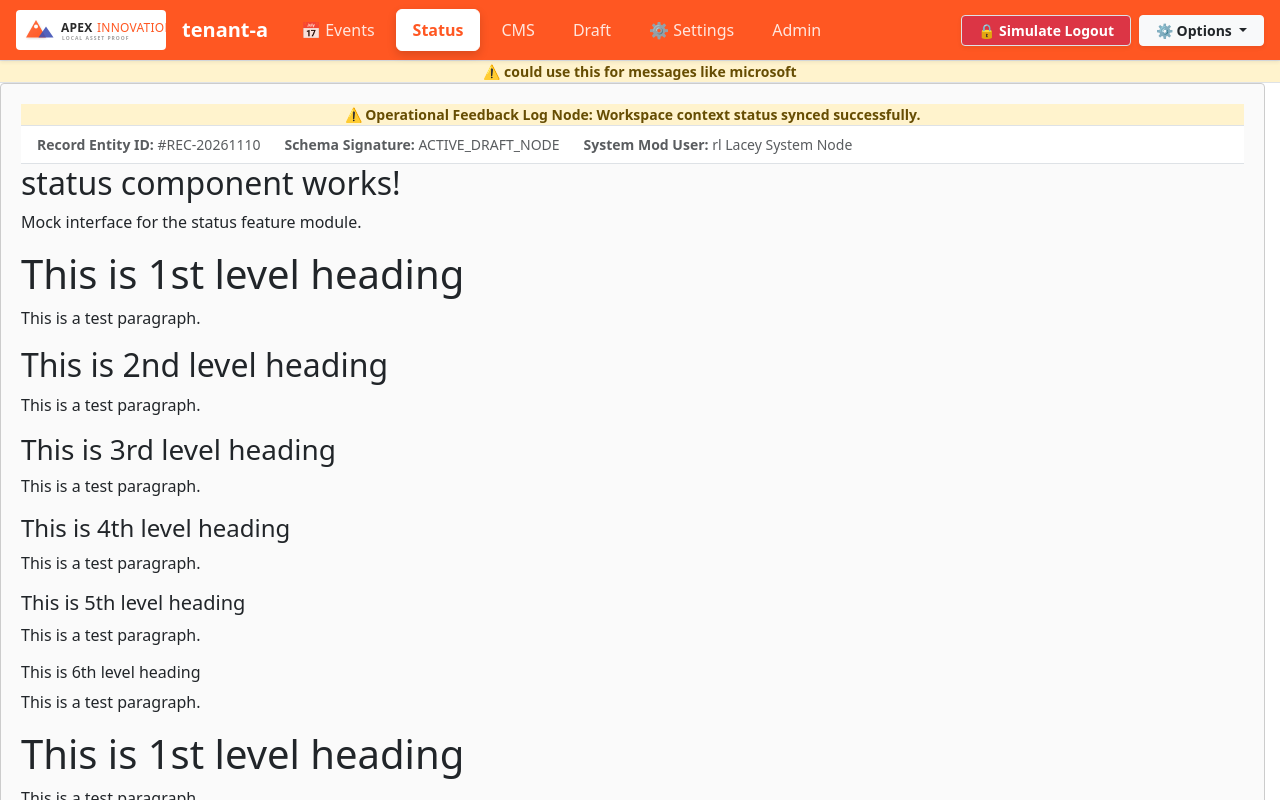
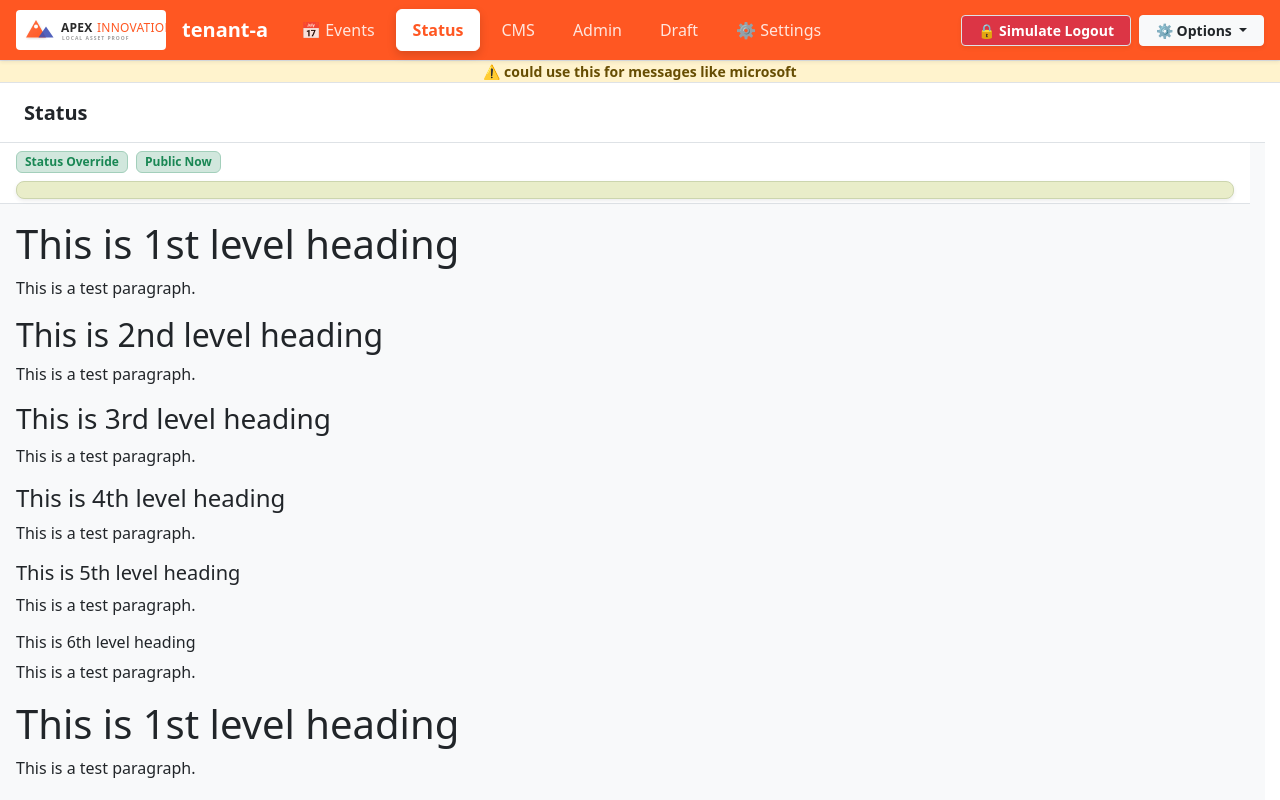
Before and after one commit to rlacey2/ng-9022-multi-tenant-ng750-structure, an Angular app: page /app/status in a window 1280 px wide. Built offline with nearby package versions, Linux system fonts and the light colour scheme.

Commit message:
Update: 13/11/2026  0:09:09.50

```diff
--- a/src/app/core/services/navigation.service.ts.ts
+++ b/src/app/core/services/navigation.service.ts.ts
@@ -15,9 +15,10 @@ export class NavigationService {
     { label: '🔑 Login', path: '/login', visibility: 'publicOnly' },
     { label: 'Status', path: '/app/status', visibility: 'authenticatedOnly' },
     { label: 'CMS', path: '/app/cms', visibility: 'authenticatedOnly' },
+
+    { label: 'Admin', path: '/app/admin', visibility: 'authenticatedOnly' },
     { label: 'Draft', path: '/app/draft', visibility: 'authenticatedOnly' },
-    { label: '⚙️ Settings', path: '/app/useraccount', visibility: 'authenticatedOnly' },
-    { label: 'Admin', path: '/app/admin', visibility: 'authenticatedOnly' }
+    { label: '⚙️ Settings', path: '/app/useraccount', visibility: 'authenticatedOnly' }
   ];
 
   // Automatically updates whenever authService.isAuthenticated() changes
--- a/src/app/features/authenticated/status/status.html
+++ b/src/app/features/authenticated/status/status.html
@@ -1,26 +1,34 @@
-<div class="status-container">
-  <!-- Level 3: Optional Feedback Badge Row (Sticky at the very top of view) -->
+<app-workspace-view pageTitle="Status">
 
-  <!-- Added 'bg-warning-subtle' with an explicit style override to guarantee 100% background opacity -->
-  <div
-    class="bg-warning-subtle text-warning-emphasis   border-bottom text-center small fw-semibold flex-shrink-0 sticky-top"
-    style="z-index: 1020; top: 0; background-color: #fff3cd !important;">
-    ⚠️ Operational Feedback Log Node: Workspace context status synced successfully.
-  </div>
+  <!-- Column 2: REPLACING THE ENTIRE [main-content] ELEMENT HOOK FOR STICKY INSIDE-COLUMN RETENTION -->
+ <!-- ❌ h-100 cuts the parent container short, causing sticky items to push off at the bottom -->
+<!-- ✅ min-h-100 lets the parent grow with the content so sticky items stay locked all the way to the bottom -->
 
-  <!-- Level 4: Optional Entity Record Header Row (Sticky underneath Level 3) -->
-  <!-- Replaced 'bg-light' with explicit 'bg-white' and a backup solid background-color rule -->
-  <div class="bg-white text-muted border-bottom py-2 px-3 small d-flex gap-4 flex-shrink-0 sticky-top"
-    style="z-index: 1019; top: 32px; background-color: #ffffff !important;">
-    <div><strong>Record Entity ID:</strong> #REC-20261110</div>
-    <div><strong>Schema Signature:</strong> ACTIVE_DRAFT_NODE</div>
-    <div><strong>System Mod User:</strong> rl Lacey System Node</div>
-  </div>
+  <div main-content class="w-100 min-h-100 position-relative">
 
-  <h2>{{ title }}</h2>
-  <p>Mock interface for the status feature module.</p>
+    <!-- 🛑 SOLID STICKY CONTAINER: Encapsulates Level 3 & 4 inside the scroll zone -->
+    <div class="sticky-top w-100 border-bottom pt-2 pb-1" style="z-index: 1020; top: 0; background-color: #ffffff !important;">
 
-  <div>
+      <!-- LEVEL 3 STICKY NOTIFICATION BADGE ROW -->
+      <div class="px-3 mb-2 d-flex gap-2">
+        <span class="badge bg-success-subtle text-success border border-success-subtle px-2 py-1 small fw-semibold">Status Override</span>
+        <span class="badge bg-success-subtle text-success border border-success-subtle px-2 py-1 small fw-semibold">Public Now</span>
+      </div>
+
+      <!-- LEVEL 4 STICKY METADATA INFO BAR -->
+      <!-- Styled matching your yellow corporate matrix framework card -->
+
+      <div class="p-2 border rounded-3 mx-3 d-flex gap-3 shadow-sm" style="background-color: #e9edc9 !important; border-color: #ccd5ae !important;">
+
+      </div>
+
+    </div>
+
+    <!-- THE ACTUAL CONTENT PANELS IN THE TIMELINE FLOW -->
+    <div class="workspace-scroll-body p-3 d-flex flex-column gap-2">
+
+    @if(1) {
+    <div>
   <article aria-label="headings">
     <h1>This is 1st level heading</h1>
     <p>This is a test paragraph.</p>
@@ -106,5 +114,13 @@
     <p>This is a test paragraph.</p>
   </article>
 </div>
+ }
 
-</div>
+
+
+    </div>
+
+  </div>
+
+
+</app-workspace-view>
--- a/src/app/features/authenticated/status/status.ts
+++ b/src/app/features/authenticated/status/status.ts
@@ -1,9 +1,11 @@
 import { Component, OnInit } from '@angular/core';
+import { WorkspaceViewComponent } from '../../../shared/components/workspace-view/workspace-view';
 
 @Component({
   selector: 'app-status',
   templateUrl: './status.html',
-  styleUrls: ['./status.scss']
+  styleUrls: ['./status.scss'],
+  imports: [WorkspaceViewComponent]
 })
 export class StatusComponent implements OnInit {
   title = 'status component works!';
```
